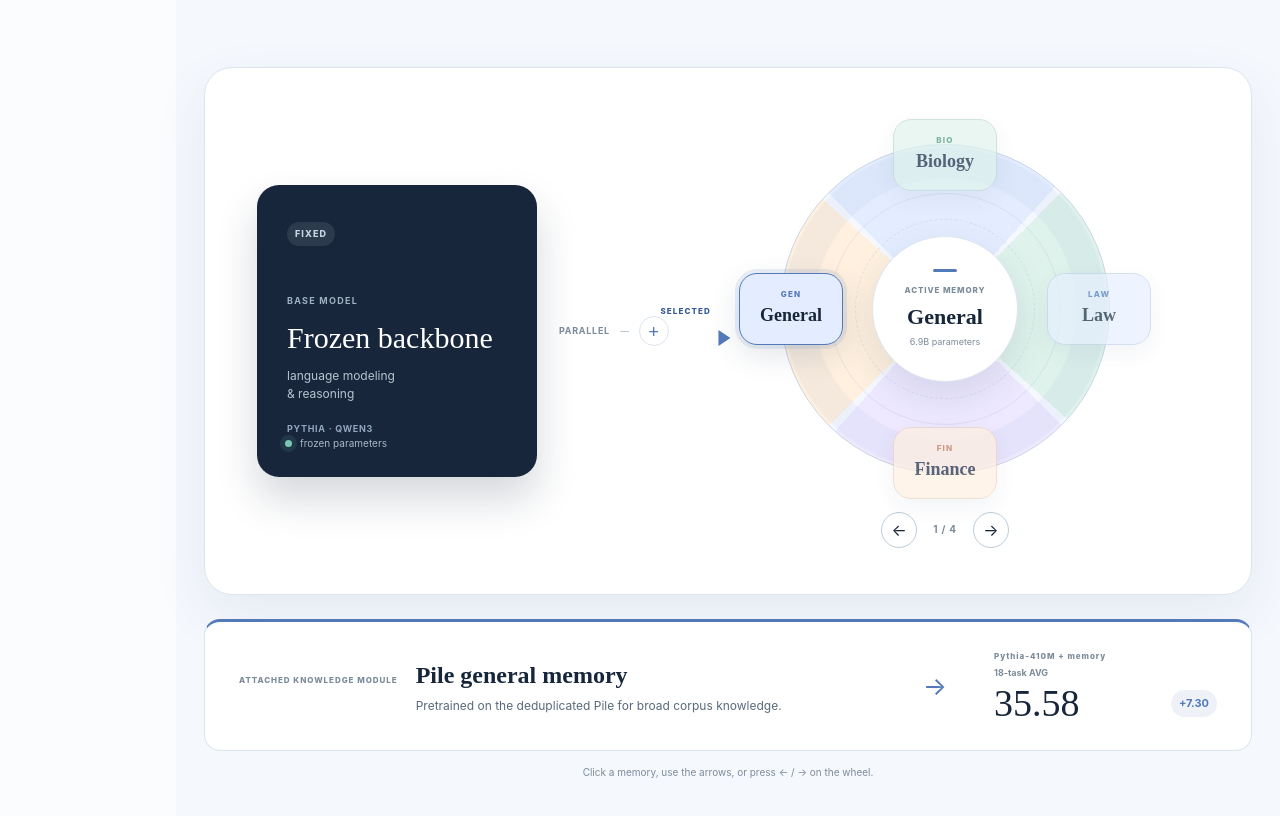
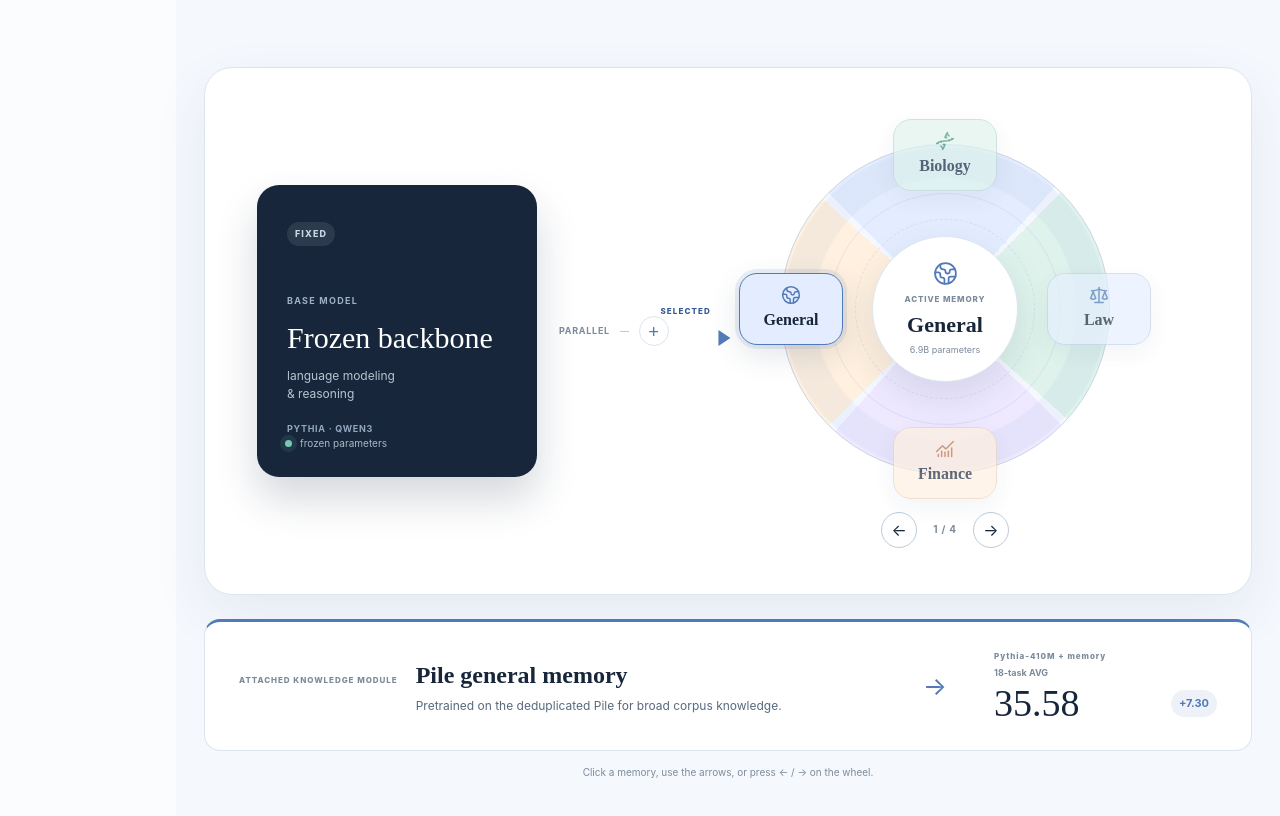
Before and after one commit to Rubin-Wei/memory-decoder-at-scale, a Next.js app: page / in a window 1280 px wide. Shown: the part 1896-2712 px from the top of the page. Built offline with nearby package versions, Linux system fonts and the light colour scheme.

Commit message:
Add domain icons to memory wheel

```diff
--- a/app/globals.css
+++ b/app/globals.css
@@ -734,20 +734,19 @@ main {
   flex-direction: column;
   align-items: center;
   justify-content: center;
+  gap: 3px;
   transition: transform 620ms cubic-bezier(0.22, 0.8, 0.24, 1);
 }
 
-.wheel-node small {
+.wheel-node-icon {
+  width: 20px;
+  height: 20px;
   color: var(--node-accent);
-  font-size: 8px;
-  font-weight: 850;
-  letter-spacing: 0.15em;
 }
 
 .wheel-node strong {
-  margin-top: 2px;
-  font-family: var(--serif);
-  font-size: 18px;
+  font-family: var(--serif);
+  font-size: 16px;
   font-weight: 600;
 }
 
@@ -770,12 +769,14 @@ main {
 }
 
 .wheel-center::before {
-  width: 24px;
-  height: 3px;
-  margin-bottom: 12px;
-  background: var(--active-accent);
-  border-radius: 999px;
-  content: "";
+  content: none;
+}
+
+.wheel-center-icon {
+  width: 25px;
+  height: 25px;
+  margin-bottom: 7px;
+  color: var(--active-accent);
 }
 
 .wheel-center small {
--- a/app/interactive-paper.tsx
+++ b/app/interactive-paper.tsx
@@ -1,6 +1,7 @@
 "use client";
 
 import { useEffect, useState, type CSSProperties, type KeyboardEvent } from "react";
+import { ChartNoAxesCombined, Dna, Globe2, Scale } from "lucide-react";
 
 const tocItems = [
   { id: "overview", number: "00", label: "Overview" },
@@ -51,8 +52,8 @@ export function SectionToc() {
 const memories = [
   {
     id: "general",
+    icon: Globe2,
     label: "General",
-    short: "GEN",
     corpus: "Pile general memory",
     size: "6.9B parameters",
     pairing: "Pythia-410M + memory",
@@ -65,8 +66,8 @@ const memories = [
   },
   {
     id: "biology",
+    icon: Dna,
     label: "Biology",
-    short: "BIO",
     corpus: "BioInst memory",
     size: "1.7B parameters",
     pairing: "Qwen3-14B + memory",
@@ -79,8 +80,8 @@ const memories = [
   },
   {
     id: "law",
+    icon: Scale,
     label: "Law",
-    short: "LAW",
     corpus: "DISC-Law memory",
     size: "1.7B parameters",
     pairing: "Qwen3-14B + memory",
@@ -93,8 +94,8 @@ const memories = [
   },
   {
     id: "finance",
+    icon: ChartNoAxesCombined,
     label: "Finance",
-    short: "FIN",
     corpus: "FinTrain memory",
     size: "1.7B parameters",
     pairing: "Qwen3-14B + memory",
@@ -129,6 +130,7 @@ export function MemoryWheel() {
   const [selected, setSelected] = useState(0);
   const [rotation, setRotation] = useState(0);
   const memory = memories[selected];
+  const ActiveIcon = memory.icon;
 
   function chooseMemory(index: number) {
     if (index === selected) return;
@@ -187,6 +189,7 @@ export function MemoryWheel() {
             <div className="memory-wheel">
               <div className="wheel-track" style={{ transform: `rotate(${rotation}deg)` }}>
                 {memories.map((item, index) => {
+                  const Icon = item.icon;
                   const nodeAngle = 180 + index * 90;
                   const nodeStyle = {
                     "--node-color": item.color,
@@ -206,7 +209,7 @@ export function MemoryWheel() {
                       onClick={() => chooseMemory(index)}
                     >
                       <span className="wheel-node-label" style={labelStyle}>
-                        <small>{item.short}</small>
+                        <Icon className="wheel-node-icon" aria-hidden="true" strokeWidth={1.8} />
                         <strong>{item.label}</strong>
                       </span>
                     </button>
@@ -215,6 +218,7 @@ export function MemoryWheel() {
               </div>
 
               <div className="wheel-center" style={{ "--active-accent": memory.accent } as CSSProperties}>
+                <ActiveIcon className="wheel-center-icon" aria-hidden="true" strokeWidth={1.7} />
                 <small>ACTIVE MEMORY</small>
                 <strong>{memory.label}</strong>
                 <span>{memory.size}</span>
--- a/package.json
+++ b/package.json
@@ -14,6 +14,7 @@
     "lint": "eslint . --ignore-pattern .next --ignore-pattern out --ignore-pattern dist"
   },
   "dependencies": {
+    "lucide-react": "^1.25.0",
     "next": "16.2.6",
     "react": "19.2.6",
     "react-dom": "19.2.6"
```
Also changed, not shown: 2 other files (tests, documents, lock files or other folders).
